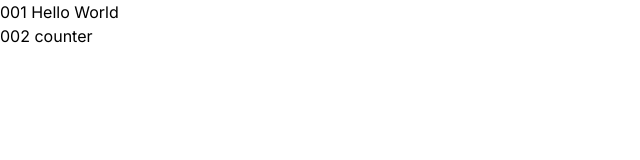
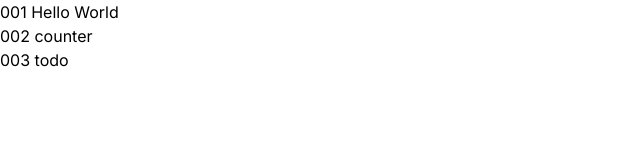
Before and after one commit to lfab-co/react-100, a Next.js app: page /kajiwara in a window 1280 px wide. Shown: the top 160 px of the page, without its empty margins (0-640 px from the left). Built offline with nearby package versions, Linux system fonts and the light colour scheme.

Commit message:
タスク003のTodoリスト用ページを作成

```diff
--- a/app/kajiwara/page.tsx
+++ b/app/kajiwara/page.tsx
@@ -6,6 +6,8 @@ export default function Kajiwara() {
       <Link href="/kajiwara/hello-world">001 Hello World</Link>
       <br />
       <Link href="/kajiwara/counter">002 counter</Link>
+      <br />
+      <Link href="/kajiwara/todo">003 todo</Link>
     </div>
   )
 }
```
Also changed, not shown: app/kajiwara/todo/page.tsx (added).
